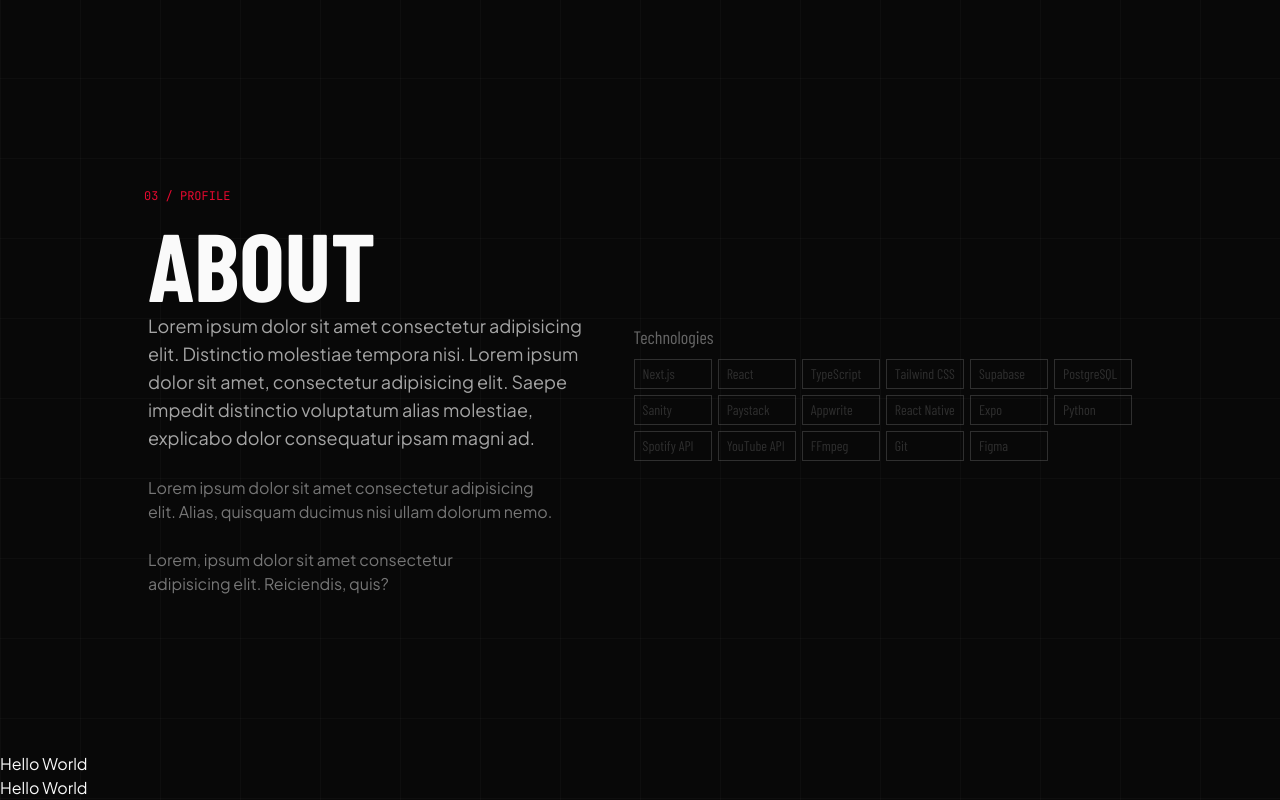
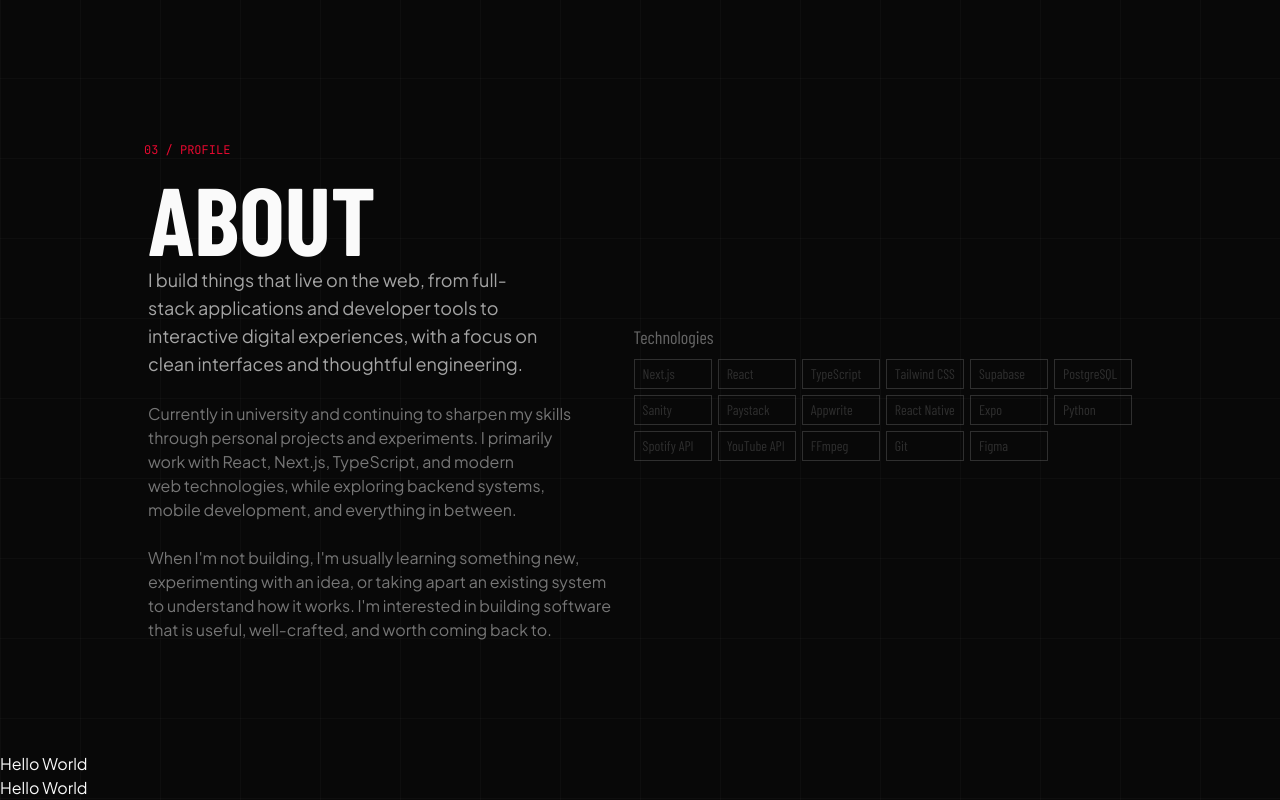
Before and after one commit to Italic-developer/portfolio, a Next.js app: page / in a window 1280 px wide. Shown: the part 2322-3122 px from the top of the page. Built offline with nearby package versions, Linux system fonts and the light colour scheme.

Commit message:
fill about writeup

```diff
--- a/components/About.tsx
+++ b/components/About.tsx
@@ -7,18 +7,21 @@ export default function About() {
         <p className="font-mono text-xs text-accent -ml-1 mb-3">03 / PROFILE</p>
         <p className="font-display text-8xl font-black">ABOUT</p>
         <p className="font-sans text-text-secondary text-lg text-balance w-[37dvw]">
-          Lorem ipsum dolor sit amet consectetur adipisicing elit. Distinctio
-          molestiae tempora nisi. Lorem ipsum dolor sit amet, consectetur
-          adipisicing elit. Saepe impedit distinctio voluptatum alias molestiae,
-          explicabo dolor consequatur ipsam magni ad.
+          I build things that live on the web, from full-stack applications and
+          developer tools to interactive digital experiences, with a focus on
+          clean interfaces and thoughtful engineering.
         </p>
         <p className="my-6 font-sans text-text-muted  ">
-          Lorem ipsum dolor sit amet consectetur adipisicing elit. Alias,
-          quisquam ducimus nisi ullam dolorum nemo.
+          Currently in university and continuing to sharpen my skills through
+          personal projects and experiments. I primarily work with React,
+          Next.js, TypeScript, and modern web technologies, while exploring
+          backend systems, mobile development, and everything in between.
         </p>
         <p className=" font-sans text-text-muted  ">
-          Lorem, ipsum dolor sit amet consectetur adipisicing elit. Reiciendis,
-          quis?
+          When I'm not building, I'm usually learning something new,
+          experimenting with an idea, or taking apart an existing system to
+          understand how it works. I'm interested in building software that is
+          useful, well-crafted, and worth coming back to.
         </p>
       </div>
       <div>
```
